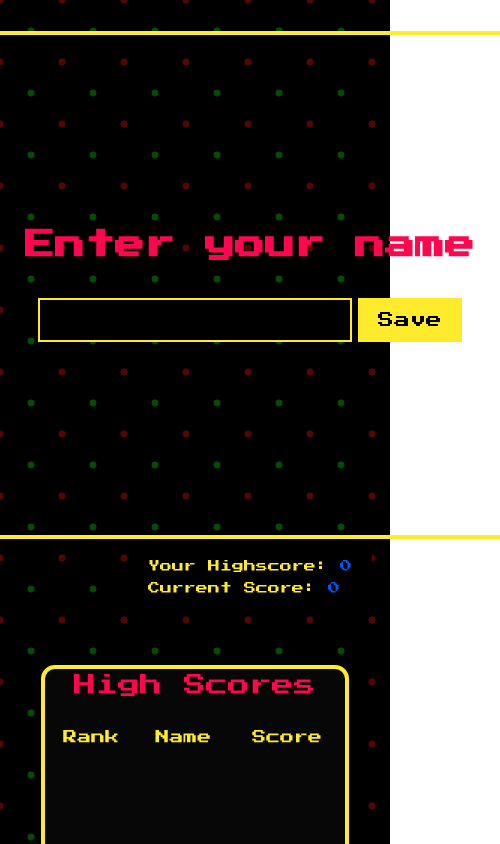
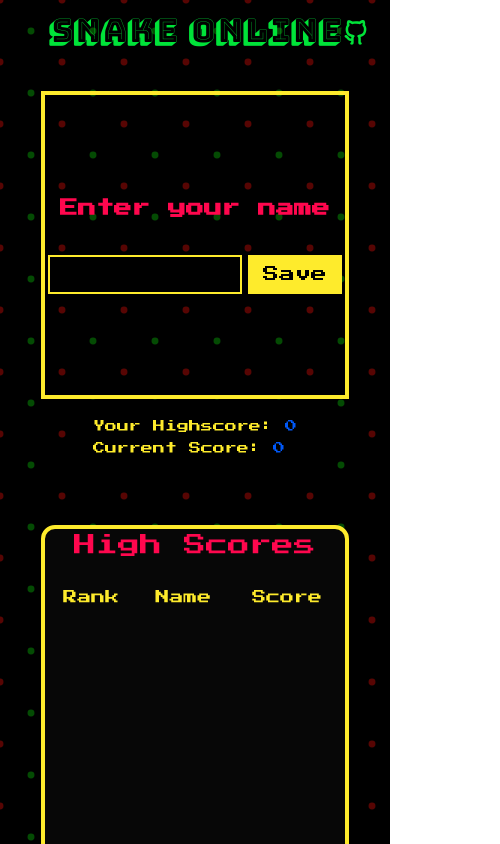
Before and after one commit to anomic30/Snake-arcade, a React (Create React App) app: page / in a window 390 px wide. Shown: the top 844 px of the page, 500 px wide, since content can reach past the window. Built offline with nearby package versions, Linux system fonts and the light colour scheme.

Commit message:
added Navbar and fixed css

```diff
--- a/package.json
+++ b/package.json
@@ -8,6 +8,7 @@
     "@testing-library/user-event": "^13.5.0",
     "react": "^18.0.0",
     "react-dom": "^18.0.0",
+    "react-icons": "^4.3.1",
     "react-scripts": "5.0.1",
     "web-vitals": "^2.1.4"
   },
--- a/src/App.css
+++ b/src/App.css
@@ -17,8 +17,9 @@
     height: auto;
     display: flex;
     flex-wrap: wrap;
-    justify-content: space-around;
+    justify-content: center;
     align-items: flex-start;
+    gap: 10%;
 }
 
 .foot{
--- a/src/App.js
+++ b/src/App.js
@@ -2,10 +2,12 @@ import './App.css';
 import Board from './components/Board/Board';
 import ScoreBoard from './components/ScoreBoard/ScoreBoard';
 import love from './assets/love.png';
+import Navbar from './components/Navbar/Navbar';
 
 function App() {
   return (
     <div className="App">
+      <Navbar/>
       <div className="main">
         <Board/>
         <ScoreBoard/>
--- a/src/components/AskName/AskName.css
+++ b/src/components/AskName/AskName.css
@@ -46,3 +46,41 @@
     justify-content: center;
     align-items: center;
 }
+
+
+@media only screen and (max-height: 790px) {
+    .askName{
+        height: 400px;
+        width: 400px;
+    }
+    .askName h1{
+        font-size: 22px;
+    }
+}
+
+@media only screen and (max-height: 600px){
+    .askName{
+        height: 350px;
+        width: 350px;
+    }
+}
+
+@media only screen and (max-width: 450px){
+    .askName{
+        width: 300px;
+        height: 300px;
+    }
+    .askName h1{
+        font-size: 18px;
+    }
+    .askName input{
+        width: 60%;
+        height: 35px;
+        font-size: 18px;
+        padding-left: 10px;
+    }
+    .save-btn{
+        width: 30%;
+        height: 35px;
+    }
+}
--- /dev/null
+++ b/src/components/Navbar/Navbar.css
@@ -0,0 +1,61 @@
+.navbar{
+    width: 100%;
+    height: 150px;
+    display: flex;
+    justify-content: center;
+    align-items: center;
+    color: #00e339;
+    font-family: 'Bungee Shade', cursive;
+}
+
+.navbar p{
+    font-size: 60px;
+}
+
+.logo{
+    top: 4%;
+    right: 5%;
+    position: absolute;
+    height: 40px;
+    width: 40px;
+    color: #00e339;
+    background-color: #000000;
+    border-radius: 50%;
+}
+
+/*--------------- Trying to make it responsible for smaller screen :) ------------------*/
+
+@media only screen and (max-height: 790px) {
+    .navbar{
+        height: 80px;
+    }
+    .navbar p{
+        font-size: 40px;
+    }
+}
+
+@media only screen and (max-height: 600px){
+    .navbar{
+        height: 70px;
+    }
+}
+
+@media only screen and (max-width: 450px){
+    .navbar{
+        height: 60px;
+    }
+    .navbar p{
+        font-size: 32px;
+    }
+    .logo{
+        top: 2%;
+        height: 30px;
+        width: 30px;
+    }
+}
+
+@media only screen and (max-width: 365px){
+    .navbar p{
+        font-size: 28px;
+    }
+}
--- /dev/null
+++ b/src/components/Navbar/Navbar.jsx
@@ -0,0 +1,14 @@
+import React from 'react';
+import './Navbar.css';
+import { RiGithubLine } from "react-icons/ri";
+
+const Navbar = () => {
+    return (
+        <div className="navbar">
+            <p>Snake Online</p>
+            <a href="https://github.com/anomic30"><RiGithubLine className="logo"/></a>
+        </div>
+    )
+}
+
+export default Navbar
```
Also changed, not shown: 1 other file (tests, documents, lock files or other folders).
